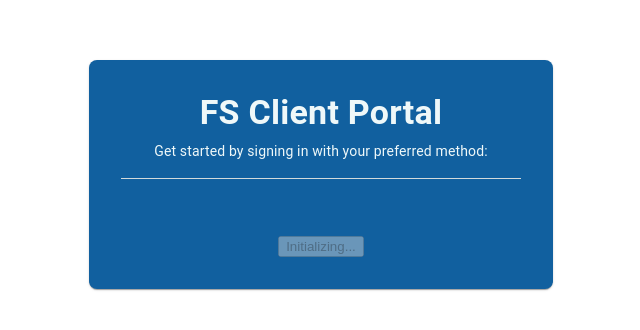
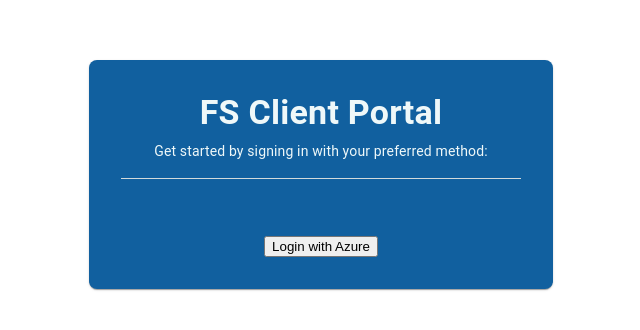
Before and after one commit to sbhatm1213/fs-client-portal, a React (Create React App) app: page /login in a window 1280 px wide. Shown: the part 226-556 px from the top of the page, without its empty margins (319-959 px from the left). Built offline with nearby package versions, Linux system fonts and the light colour scheme.

Commit message:
azure not working

```diff
--- a/src/components/AzureLoginComponent.js
+++ b/src/components/AzureLoginComponent.js
@@ -1,59 +1,53 @@
-import React, { useEffect, useState } from "react";
+import React, { useState, useEffect } from "react";
 import { PublicClientApplication } from "@azure/msal-browser";
 import axios from "axios";
 
 // MSAL Configuration
 const msalConfig = {
   auth: {
-    clientId: process.env.REACT_APP_AZURE_CLIENT_ID,
+    clientId: process.env.REACT_APP_AZURE_CLIENT_ID, // Ensure this is correct
     authority: `https://login.microsoftonline.com/${process.env.REACT_APP_AZURE_TENANT_ID}`,
-    redirectUri: `${window.location.origin}/dashboard`, // Ensure this is correctly set in Azure portal too
+    redirectUri: `${window.location.origin}/login`, // Ensure this matches your Azure portal setting
   },
 };
 
-// Create MSAL instance
-const msalInstance = new PublicClientApplication(msalConfig);
+const AzureLoginComponent = () => {
+  const [msalInstance, setMsalInstance] = useState(null); // State to track MSAL initialization
+  const [isInitialized, setIsInitialized] = useState(false); // State to track initialization completion
 
-const AzureLoginComponent = () => {
-  const [isInitialized, setIsInitialized] = useState(false);
-
-  // Wait for MSAL instance to initialize before using it
+  // Initialize MSAL when the component is mounted
   useEffect(() => {
-    const initializeMsal = async () => {
     try {
-        // Initialize the MSAL instance (await if needed)
-        console.log("Initializing MSAL...");
-        await msalInstance.handleRedirectPromise(); // Initialize MSAL and handle any redirect response
-        setIsInitialized(true);
+      const instance = new PublicClientApplication(msalConfig);
+      setMsalInstance(instance); // Save the instance in state
+      setIsInitialized(true); // Mark MSAL as initialized
     } catch (error) {
-        console.error("Error initializing MSAL:", error);
+      console.error("MSAL Initialization Error: ", error);
     }
-    };
-
-    initializeMsal();
   }, []);
 
   const handleLogin = async () => {
-    if (!isInitialized) {
-      console.log("MSAL is not initialized yet.");
-      return; // Exit if MSAL isn't initialized
-    }
-
+    if (isInitialized && msalInstance) {
       try {
         console.log("Initiating loginRedirect...");
-      // Start login process
+        // Start login process with redirect
         await msalInstance.loginRedirect({
-        scopes: ["User.Read"], // Your required scopes
+          scopes: ["User.Read"], // Required scopes
         });
       } catch (error) {
         console.error("Login failed:", error);
       }
+    } else {
+      console.error("MSAL instance is not initialized.");
+    }
   };
 
-  // Handling redirect response after page reload
+  // Handle the redirect response and parse the token
   useEffect(() => {
     const handleRedirectResponse = async () => {
+      if (msalInstance && window.location.hash) {
         try {
+          console.log("Checking for redirect response...");
           const response = await msalInstance.handleRedirectPromise();
           if (response) {
             console.log("Login successful:", response);
@@ -71,22 +65,29 @@
             // Redirect to the dashboard
             window.location.href = "/dashboard";
           } else {
-          console.log("No response found.");
+            console.log("No login response found.");
           }
         } catch (error) {
-        console.error("Error during redirect handling:", error);
+          console.error("Error handling redirect response:", error);
+        }
       }
     };
 
-    if (window.location.hash) {
+    // Call this only if MSAL instance is initialized and we have a hash in the URL
+    if (isInitialized && window.location.hash) {
       handleRedirectResponse();
     }
-  }, []); // Only run once on component mount
+  }, [isInitialized, msalInstance]);
+
+  // Show a loading message if MSAL is still initializing
+  if (!isInitialized) {
+    return <div>Loading...</div>;
+  }
 
   return (
-    <button onClick={handleLogin} disabled={!isInitialized}>
-      {isInitialized ? "Login with Azure" : "Initializing..."}
-    </button>
+    <div>
+      <button onClick={handleLogin}>Login with Azure</button>
+    </div>
   );
 };
 
```
Lines whose indentation alone changed are shown as unchanged.
